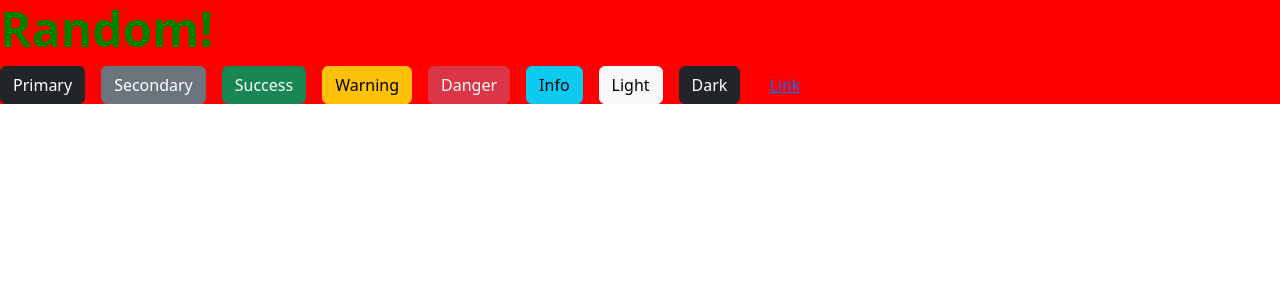
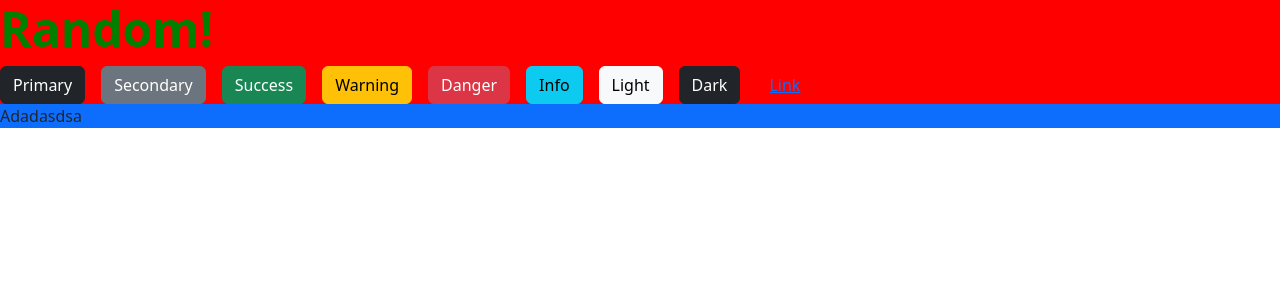
Before and after one commit to skillwork-isolenkov/react-project, a React (Create React App) app: page / in a window 1280 px wide. Shown: the top 300 px of the page. Built offline with nearby package versions, Linux system fonts and the light colour scheme.

Commit message:
RP-03 Added Second component

```diff
--- a/src/App.js
+++ b/src/App.js
@@ -1,4 +1,5 @@
 import Random from "./Main/Components/Random/Random";
+import Second from "./Main/Components/Second/Second";
 
 import "./Styles/App.scss";
 
@@ -6,6 +7,7 @@ function App() {
   return (
     <div className="App">
       <Random />
+      <Second />
     </div>
   );
 }
--- /dev/null
+++ b/src/Main/Components/Second/Second.jsx
@@ -0,0 +1,11 @@
+import './second.scss';
+
+const Second = () => {
+  return (
+      <div className="second">
+        Adadasdsa
+      </div>
+  )
+}
+
+export default Second;
--- /dev/null
+++ b/src/Main/Components/Second/second.scss
@@ -0,0 +1,5 @@
+@import "Styles/App.scss";
+
+.second {
+  @extend .bg-primary;
+}
```
